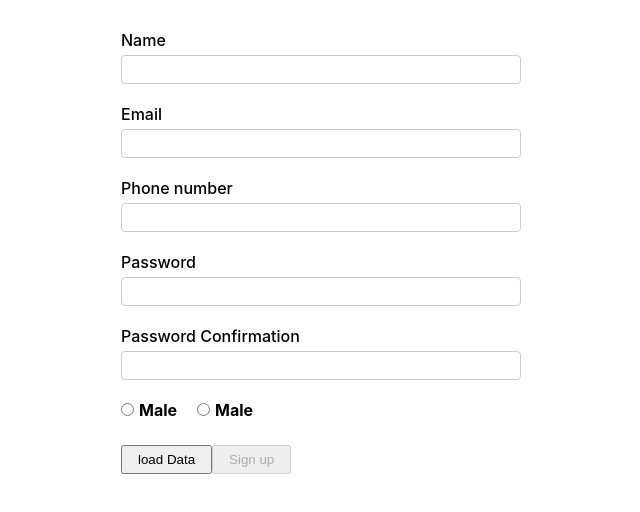
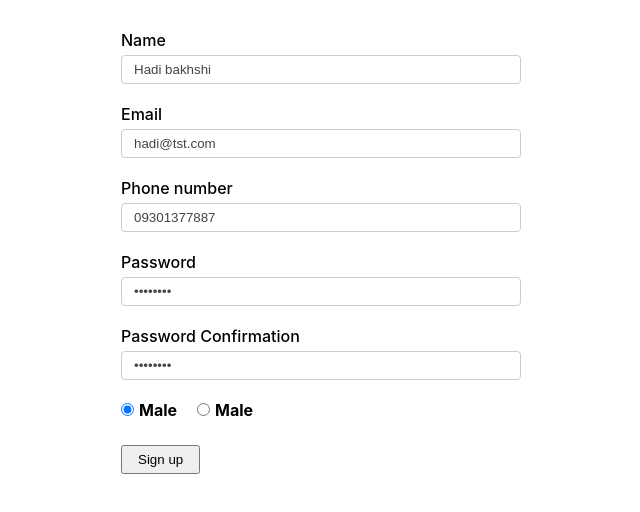
Before and after one commit to Hadi-bakhshi/Formik-project, a React (Create React App) app: page / in a window 1280 px wide. Shown: the top 512 px of the page, without its empty margins (319-959 px from the left). Built offline with nearby package versions, Linux system fonts and the light colour scheme; data requests are answered from the project's data file.

Commit message:
fetch the data of forms from backend

```diff
--- a/src/Components/SignUpForm.js
+++ b/src/Components/SignUpForm.js
@@ -1,16 +1,9 @@
 import { useFormik } from "formik";
-import { useState } from "react";
+import { useState, useEffect } from "react";
 import * as Yup from "yup";
+import axios from "axios";
 
-const savedData = {
-  name: "Hadi bakhshi",
-  email: "hadi@tst.com",
-  phoneNumber: "09301377887",
-  password: "85858585",
-  passwordConfirm: "85858585",
-  gender: "0",
-};
-const initialValues= {
+const initialValues = {
   name: "",
   email: "",
   phoneNumber: "",
@@ -37,10 +30,10 @@ const validationSchema = Yup.object({
 });
 
 const SignUpForm = () => {
-  const [formValues, setFormValues] = useState(null)
+  const [formValues, setFormValues] = useState(null);
 
   const formik = useFormik({
-    initialValues : formValues || initialValues,
+    initialValues: formValues || initialValues,
     onSubmit: (values) => {
       console.log(values);
     },
@@ -48,6 +41,13 @@ const SignUpForm = () => {
     validateOnMount: true,
     enableReinitialize: true,
   });
+
+  useEffect(() => {
+    axios
+      .get("http://localhost:3001/users/1")
+      .then((res) => setFormValues(res.data))
+      .catch((err) => console.log(err));
+  }, []);
 
   return (
     <div>
@@ -122,9 +122,6 @@ const SignUpForm = () => {
             <div className="error">{formik.errors.gender}</div>
           )}
         </div>
-        <button onClick={ () => setFormValues(savedData)}>
-          load Data
-        </button>
         <button type="submit" disabled={!formik.isValid}>
           Sign up
         </button>
```
